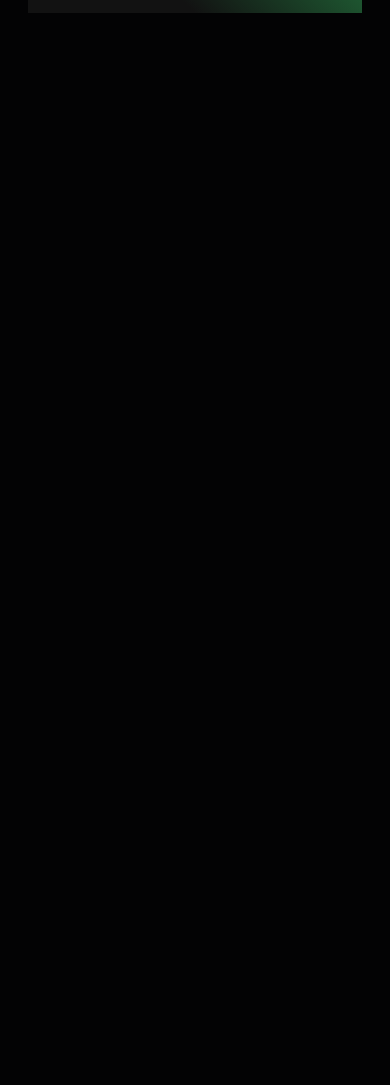
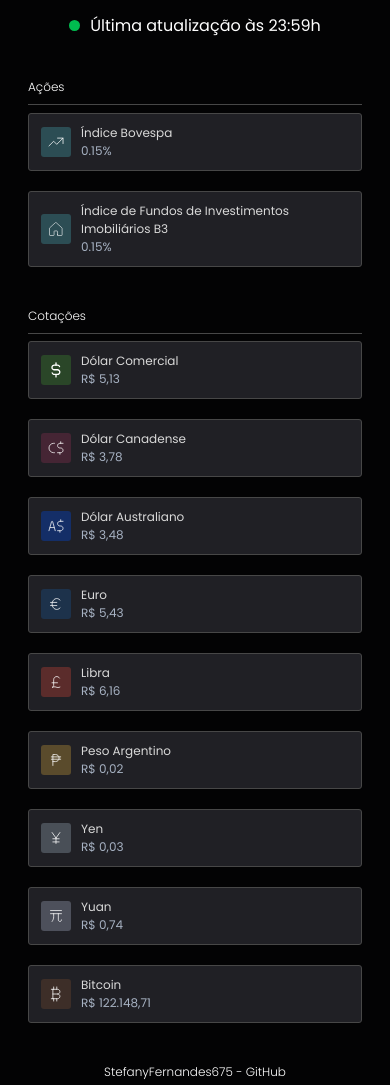
Before and after one commit to StefanyFernandes675/CurrencyTrackerSite, a plain HTML site: page index.html in a window 390 px wide. Shown: the part 295-1380 px from the top of the page. Before the commit the page ends 844 px from the top, so only its background shows below. Drawn offline with Linux system fonts and the light colour scheme.

Commit message:
mobile first

```diff
--- a/index.html
+++ b/index.html
@@ -1,39 +1,138 @@
 <!DOCTYPE html>
 <html lang="pt-BR">
   <head>
-        <meta charset="UTF-8">
-        <meta name="viewport" content="width=device-width, initial-scale=1.0">
+    <meta charset="UTF-8" />
+    <meta name="viewport" content="width=device-width, initial-scale=1.0" />
     <title>Currency Tracker</title>
-        <link rel="preconnect" href="https://fonts.googleapis.com">
-        <link rel="preconnect" href="https://fonts.gstatic.com" crossorigin>
-        <link href="https://fonts.googleapis.com/css2?family=Poppins:wght@300;400;700&display=swap" rel="stylesheet">
-        <link rel="stylesheet" href="style.css">
+    <link rel="preconnect" href="https://fonts.googleapis.com" />
+    <link rel="preconnect" href="https://fonts.gstatic.com" crossorigin />
+    <link
+      href="https://fonts.googleapis.com/css2?family=Poppins:wght@300;400;600;700&display=swap"
+      rel="stylesheet"
+    />
+    <link rel="stylesheet" href="style.css" />
   </head>
   <body>
-        <div class="container">
     <nav>
       <ul>
-                    <img src="./assets/logo.svg" alt="logo">
+        <img src="./assets/logo.svg" alt="logo" />
         <li><a href="#">Home</a></li>
         <li><a href="#">Conversor</a></li>
         <li><a href="#">Sobre</a></li>
         <li><a href="#">Contato</a></li>
       </ul>
-
     </nav>
     <header>
       <div class="hero">
         <div class="title">
           <h1>Currency</h1>
           <h1>Tracker</h1>
-                        <p>Cotação do dólar e outras
-                            moedas internacionais.</p>
+          <p>Cotação do dólar e outras moedas internacionais.</p>
         </div>
         <figure>
-                        <img src="./assets/logo.svg" alt="logo">
+          <img src="./assets/logo.svg" alt="logo" />
         </figure>
       </div>
     </header>
+    <div class="container">
+        <div class="update">
+            <span class="notification"></span>
+            <p>Última atualização às 23:59h</p>
         </div>
+        <section class="quotes">
+            <h3>Ações</h3>
+            <div class="line"></div>
+            <div class="content">
+                <div class="cards">
+                    <img src='./assets/bovespa-icon.svg'>
+                    <div>
+                        <span class="card-title">Índice Bovespa</span>
+                        <span class="card-value">0.15%</span>
+                    </div>
+                </div>
+                <div class="cards">
+                    <img src='./assets/ifix-icon.svg'>
+                    <div>
+                        <span class="card-title">Índice de Fundos de Investimentos Imobiliários B3</span>
+                        <span class="card-value">0.15%</span>
+                    </div>
+                </div>
+            </div>
+        </section>
+        <section class="quotes">
+            <h3>Cotações</h3>
+            <div class="line"></div>
+            <div class="content">
+                <div class="cards">
+                    <img src='./assets/dollar-icon.svg'>
+                    <div>
+                        <span class="card-title">Dólar Comercial</span>
+                        <span class="card-value">R$ 5,13</span>
+                    </div>
+                </div>
+                <div class="cards">
+                    <img src='./assets/canadian-dollar-icon.svg'>
+                    <div>
+                        <span class="card-title">Dólar Canadense</span>
+                        <span class="card-value">R$ 3,78</span>
+                    </div>
+                </div>
+                <div class="cards">
+                    <img src='./assets/australian-dollar-icon.svg'>
+                    <div>
+                        <span class="card-title">Dólar Australiano</span>
+                        <span class="card-value">R$ 3,48</span>
+                    </div>
+                </div>
+                <div class="cards">
+                    <img src='./assets/euro-icon.svg'>
+                    <div>
+                        <span class="card-title">Euro</span>
+                        <span class="card-value">R$ 5,43</span>
+                    </div>
+                </div>
+                <div class="cards">
+                    <img src='./assets/libra-icon.svg'>
+                    <div>
+                        <span class="card-title">Libra</span>
+                        <span class="card-value">R$ 6,16</span>
+                    </div>
+                </div>
+                <div class="cards">
+                    <img src='./assets/peso-argentino-icon.svg'>
+                    <div>
+                        <span class="card-title">Peso Argentino</span>
+                        <span class="card-value">R$ 0,02</span>
+                    </div>
+                </div>
+                <div class="cards">
+                    <img src='./assets/yen-icon.svg'>
+                    <div>
+                        <span class="card-title">Yen</span>
+                        <span class="card-value">R$ 0,03</span>
+                    </div>
+                </div>
+                <div class="cards">
+                    <img src='./assets/won-icon.svg'>
+                    <div>
+                        <span class="card-title">Yuan</span>
+                        <span class="card-value">R$ 0,74</span>
+                    </div>
+                </div>
+                <div class="cards">
+                    <img src='./assets/bitcoin-icon.svg'>
+                    <div>
+                        <span class="card-title">Bitcoin</span>
+                        <span class="card-value">R$ 122.148,71</span>
+                    </div>
+                </div>
+            </div>
+        </section>
+
+        <footer>
+            <a href="https://github.com/StefanyFernandes675">StefanyFernandes675 - GitHub</a>
+        </footer>
+    </div>
+
   </body>
 </html>
--- a/style.css
+++ b/style.css
@@ -4,24 +4,29 @@
   box-sizing: border-box;
 }
 
-:root{
-    --text-color: #FFF;
+:root {
+  --text-color-primary: #fff;
+  --text-color-secondary: #d9d9d9;
+  --text-color-terciary: #A7B2C3;
   --background: #030304;
+  --notification: #00bc4f;
+  --line: #474747;
+  --card-background: #202025;
 }
 
-body{
-    font-family: 'Poppins', sans-serif;
-    color: var(--text-color);
+body {
+  font-family: "Poppins", sans-serif;
+  color: var(--text-color-primary);
   background: var(--background);
   width: 100%;
   height: 100vh;
 }
 
-.container{
+.container {
   padding: 1.875rem 1.75rem;
 }
 
-nav{
+nav {
   display: flex;
   padding: 1rem;
   width: 100%;
@@ -29,59 +34,158 @@ nav{
   background-color: var(--background);
 }
 
-ul{
+ul {
   display: flex;
   gap: 1.25rem;
   align-items: center;
 }
 
-nav ul img{
+nav ul img {
   width: 1.25rem;
   height: 1.25rem;
   margin-right: 2rem;
 }
 
-li{
+li {
   list-style: none;
 }
 
-a{
-    text-decoration: none;
-    color: var(--text-color);
+li:hover{
+    border-bottom: 0.0625rem solid var(--notification);
 }
 
-header{
+a {
+  text-decoration: none;
+  color: var(--text-color-primary);
+}
+
+header {
   display: flex;
-    flex: 1;
   justify-content: center;
-    background: rgb(18,18,18);
-    background: linear-gradient(45deg, rgba(18,18,18,1) 30%, rgba(36,121,64,1) 80%);
+  background: rgb(18, 18, 18);
+  background: linear-gradient(
+    45deg,
+    rgba(18, 18, 18, 1) 30%,
+    rgba(36, 121, 64, 1) 80%
+  );
   padding: 1rem 7.25rem;
   text-align: center;
 }
 
-header h1{
+header h1 {
   text-align: center;
   font-size: 2.375rem;
-    background: linear-gradient(92deg, #00CE2C 0%, #AEDF23 49.26%, #A3DC00 100%);
+  background: linear-gradient(92deg, #00ce2c 0%, #aedf23 49.26%, #a3dc00 100%);
   background-clip: text;
   -webkit-background-clip: text;
   -webkit-text-fill-color: transparent;
-
 }
 
-header span{
+header span {
   font-size: 0.75rem;
-    font-weight: 400;
+  font-weight: 600;
   text-align: center;
   min-width: 2.5rem;
+  line-height: 1.375rem;
 }
 
-header .hero{
+header .hero {
   display: flex;
   align-items: center;
 }
 
-figure{
+figure {
   display: none;
 }
+
+.update {
+  display: flex;
+  align-items: center;
+  justify-content: center;
+  gap: 0.625rem;
+}
+
+.notification p{
+    font-size: 0.75rem;
+    font-weight: 300;
+}
+
+.notification {
+  width: 0.6875rem;
+  height: 0.6875rem;
+  background-color: var(--notification);
+  border-radius: 50%;
+  animation: notification 2s infinite;
+}
+
+.line{
+    width: 100%;
+    height: 0.0313rem;
+    background-color: var(--line);
+    margin: 0.5rem 0;
+}
+
+.quotes{
+    margin: 2.5rem 0;
+}
+
+.content{
+    display: grid;
+    gap: 1.25rem;
+}
+
+section h3{
+    font-size: 0.75rem;
+    font-weight: 300;
+}
+
+.cards{
+    display: flex;
+    background-color: var(--card-background);
+    border-radius: 0.1875rem;
+    border: 0.38px solid var(--line);
+    padding: 0.625rem 0.75rem;
+    width: 100%;
+    gap: 0.625rem;
+    align-items: center;
+}
+.cards span{
+    display: flex;
+    flex-direction: column;
+}
+
+.cards img{
+    width: 1.875rem;
+    height: 1.875rem;
+}
+
+.cards .card-title{
+    font-size: 0.75rem;
+    color: var(--text-color-secondary)
+}
+.cards .card-value{
+    font-size: 0.75rem;
+    color: var(--text-color-terciary)
+}
+
+footer{
+    display: flex;
+    justify-content: center;
+    font-size: 0.75rem;
+    font-weight: 300;
+}
+// Animations
+
+@keyframes notification {
+  0% {
+    box-shadow: 0 0 5px 2px var(--notification);
+  }
+
+  70% {
+    box-shadow: 0 0 3px 9px rgba(142, 102, 255, 0);
+  }
+
+  100% {
+    box-shadow: 0 0 5px 2px var(--notification);
+  }
+}
```
Also changed, not shown: assets/australian-dollar-icon.svg (renamed from assets/Australian Dollar Icon.svg), assets/bitcoin-icon.svg (renamed from assets/Bitcoin Icon.svg), assets/bovespa-icon.svg (renamed from assets/Bovespa Icon.svg), assets/canadian-dollar-icon.svg (renamed from assets/Canadian Dollar Icon.svg), assets/dollar-icon.svg (renamed from assets/Dollar Icon.svg), assets/euro-icon.svg (renamed from assets/Euro Icon.svg), assets/ifix-icon.svg (renamed from assets/IFIX.svg), assets/libra-icon.svg (renamed from assets/Libra Icon.svg), assets/peso-argentino-icon.svg (renamed from assets/Peso Argentino Icon.svg), assets/won-icon.svg (renamed from assets/Won Icon.svg), assets/yen-icon.svg (renamed from assets/Yen Icon.svg). Lines whose indentation alone changed are shown as unchanged.
